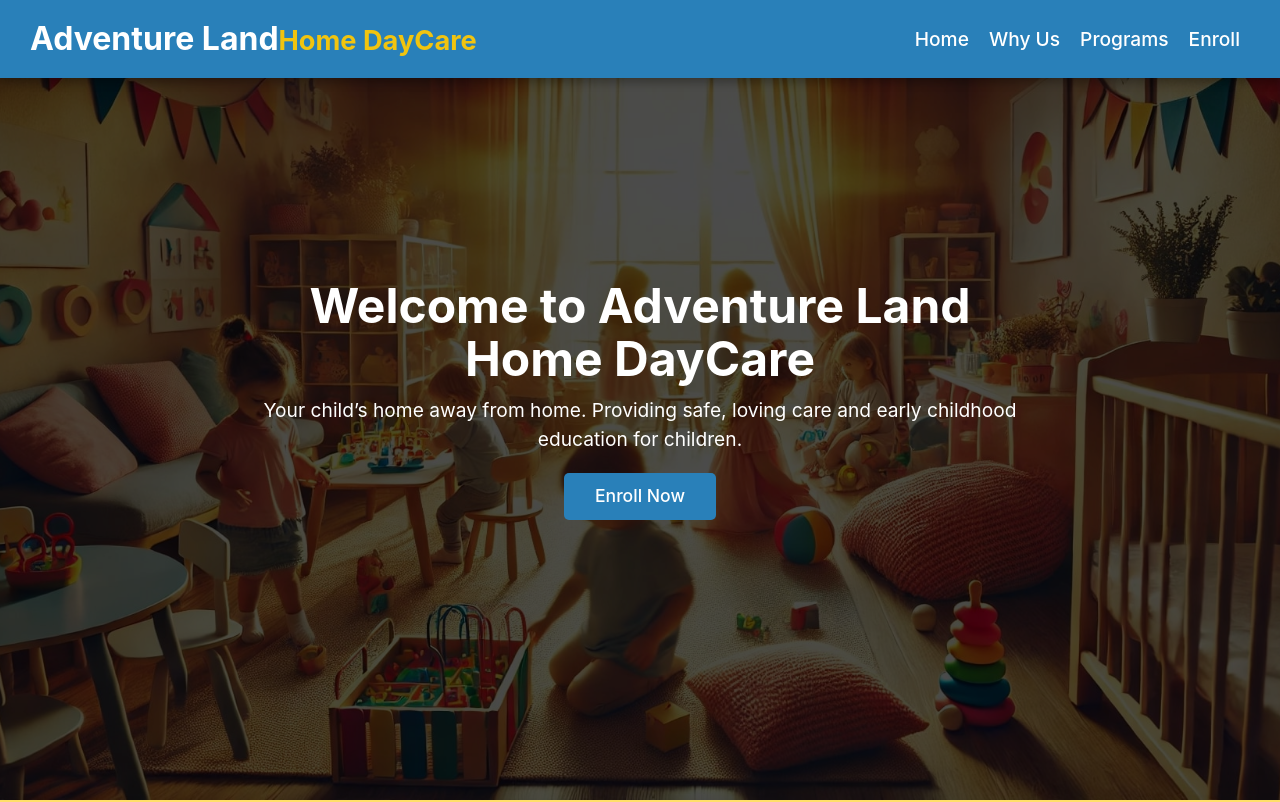
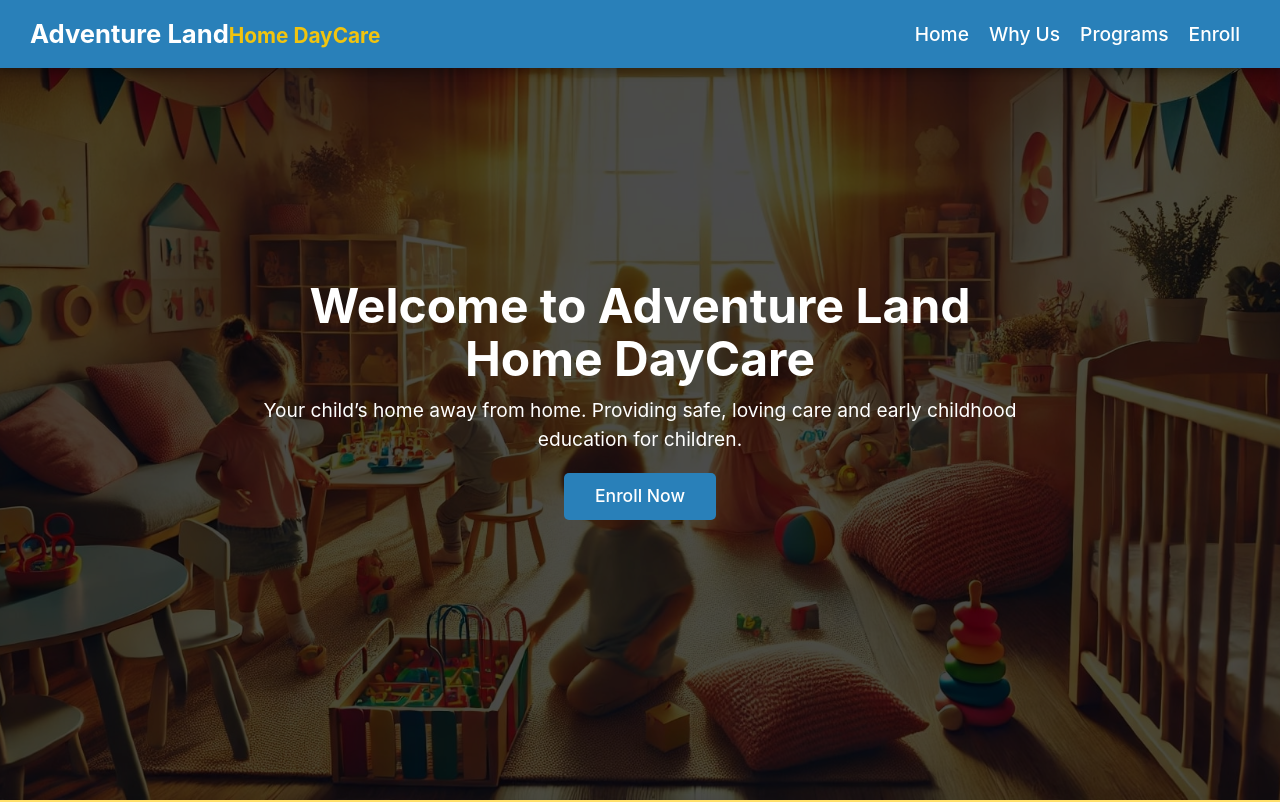
Before and after one commit to SatmeetSingh/Adventure-land-home-daycare, a React (Vite) app: page / in a window 1280 px wide. Shown: the top 802 px of the page. Built offline with nearby package versions, Linux system fonts and the light colour scheme.

Commit message:
font change

```diff
--- a/src/Components/NavBar/navbar.module.css
+++ b/src/Components/NavBar/navbar.module.css
@@ -34,7 +34,7 @@ nav {
   color: #ffffff;
   font-weight: bold;
   text-decoration: none;
-  font-size: 2rem;
+  /* font-size: 1.6rem; */
 }
 
 /* Base Navbar Styles */
@@ -51,13 +51,13 @@ nav {
 /* Styling for the logo text */
 .logoText {
   margin-left: 10px;
-  font-size: 2rem;
+  font-size: 1.6rem;
   font-weight: bold;
 }
 
 /* Styling for the sub-text */
 .subText {
-  font-size: 1.7rem;
+  font-size: 1.3rem;
   color: #f1c40f; /* Yellow color */
 }
 
```
